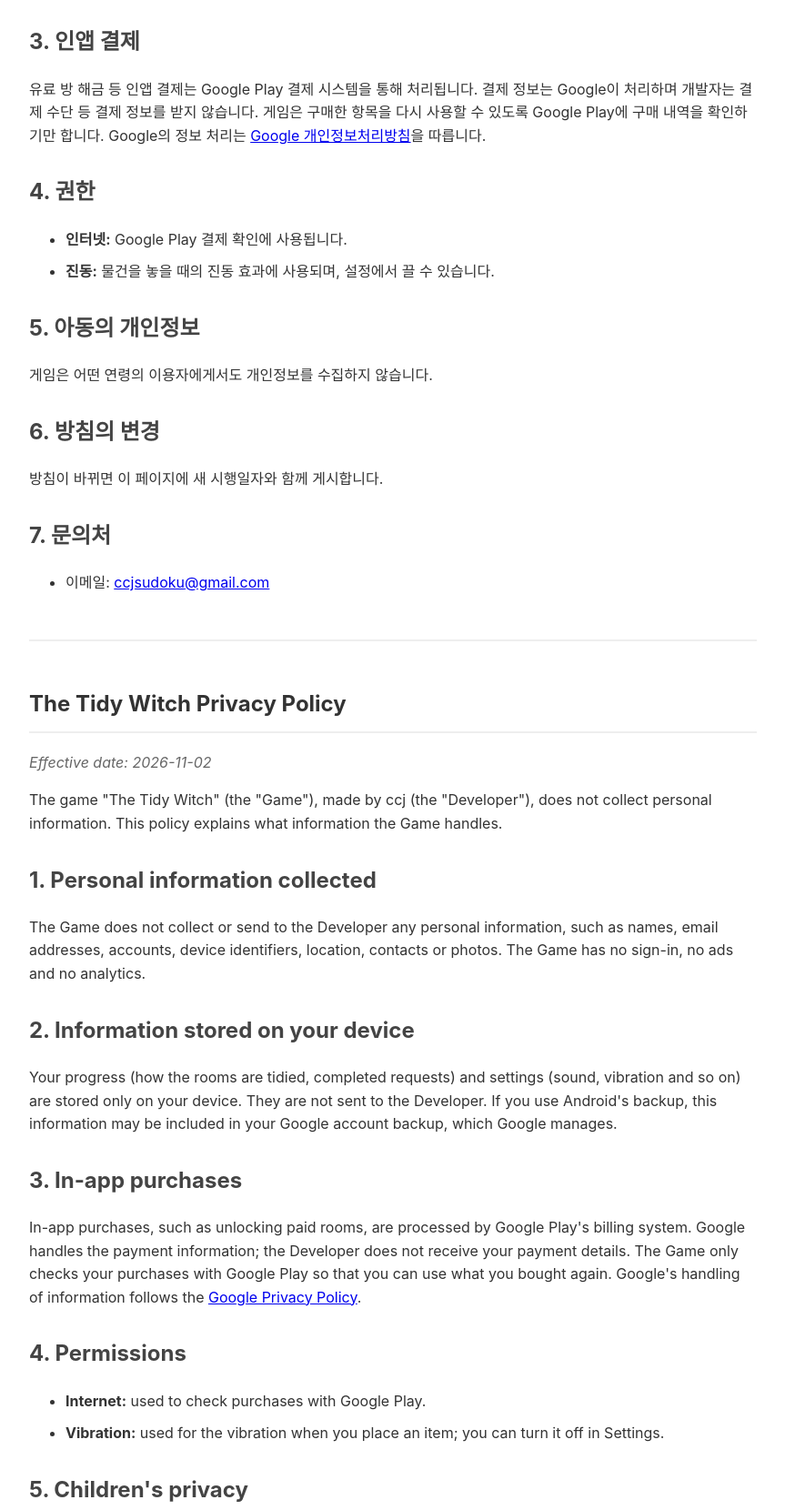
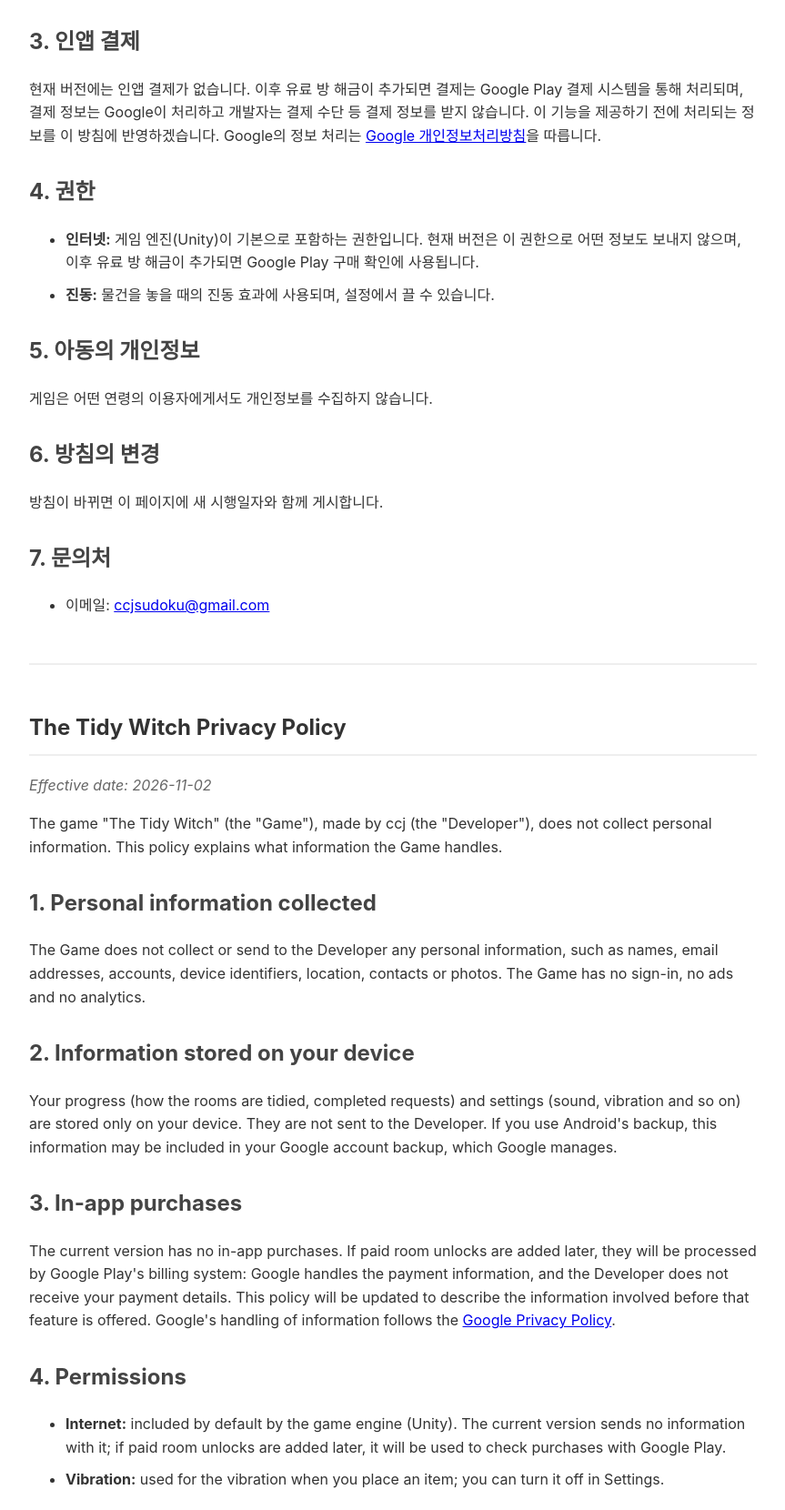
Before and after one commit to windload7-sys/ccj-policies, a plain HTML site: page tidywitch/privacy-policy.html in a window 1280 px wide. Shown: the part 556-2216 px from the top of the page at 91% size, without its empty margins (208-1071 px from the left). Drawn offline with Linux system fonts and the light colour scheme.

Commit message:
Tidy Witch policy: no in-app purchases in the current version; internet permission comes with Unity and sends nothing
Co-Authored-By: Claude Opus 5.5 <noreply@anthropic.com>

```diff
--- a/tidywitch/privacy-policy.html
+++ b/tidywitch/privacy-policy.html
@@ -37,11 +37,11 @@
     <p>게임 진행 상황(방 정리 상태, 완료 기록)과 설정(소리, 진동 등)은 이용자의 기기 안에만 저장됩니다. 이 정보는 개발자에게 전송되지 않습니다. 기기의 Android 백업 기능을 사용하는 경우, 이 정보는 이용자의 Google 계정 백업에 포함될 수 있으며 이는 Google이 관리합니다.</p>
 
     <h2>3. 인앱 결제</h2>
-    <p>유료 방 해금 등 인앱 결제는 Google Play 결제 시스템을 통해 처리됩니다. 결제 정보는 Google이 처리하며 개발자는 결제 수단 등 결제 정보를 받지 않습니다. 게임은 구매한 항목을 다시 사용할 수 있도록 Google Play에 구매 내역을 확인하기만 합니다. Google의 정보 처리는 <a href="https://policies.google.com/privacy">Google 개인정보처리방침</a>을 따릅니다.</p>
+    <p>현재 버전에는 인앱 결제가 없습니다. 이후 유료 방 해금이 추가되면 결제는 Google Play 결제 시스템을 통해 처리되며, 결제 정보는 Google이 처리하고 개발자는 결제 수단 등 결제 정보를 받지 않습니다. 이 기능을 제공하기 전에 처리되는 정보를 이 방침에 반영하겠습니다. Google의 정보 처리는 <a href="https://policies.google.com/privacy">Google 개인정보처리방침</a>을 따릅니다.</p>
 
     <h2>4. 권한</h2>
     <ul>
-        <li><strong>인터넷:</strong> Google Play 결제 확인에 사용됩니다.</li>
+        <li><strong>인터넷:</strong> 게임 엔진(Unity)이 기본으로 포함하는 권한입니다. 현재 버전은 이 권한으로 어떤 정보도 보내지 않으며, 이후 유료 방 해금이 추가되면 Google Play 구매 확인에 사용됩니다.</li>
         <li><strong>진동:</strong> 물건을 놓을 때의 진동 효과에 사용되며, 설정에서 끌 수 있습니다.</li>
     </ul>
 
@@ -72,11 +72,11 @@
     <p>Your progress (how the rooms are tidied, completed requests) and settings (sound, vibration and so on) are stored only on your device. They are not sent to the Developer. If you use Android's backup, this information may be included in your Google account backup, which Google manages.</p>
 
     <h2>3. In-app purchases</h2>
-    <p>In-app purchases, such as unlocking paid rooms, are processed by Google Play's billing system. Google handles the payment information; the Developer does not receive your payment details. The Game only checks your purchases with Google Play so that you can use what you bought again. Google's handling of information follows the <a href="https://policies.google.com/privacy">Google Privacy Policy</a>.</p>
+    <p>The current version has no in-app purchases. If paid room unlocks are added later, they will be processed by Google Play's billing system: Google handles the payment information, and the Developer does not receive your payment details. This policy will be updated to describe the information involved before that feature is offered. Google's handling of information follows the <a href="https://policies.google.com/privacy">Google Privacy Policy</a>.</p>
 
     <h2>4. Permissions</h2>
     <ul>
-        <li><strong>Internet:</strong> used to check purchases with Google Play.</li>
+        <li><strong>Internet:</strong> included by default by the game engine (Unity). The current version sends no information with it; if paid room unlocks are added later, it will be used to check purchases with Google Play.</li>
         <li><strong>Vibration:</strong> used for the vibration when you place an item; you can turn it off in Settings.</li>
     </ul>
 
```
